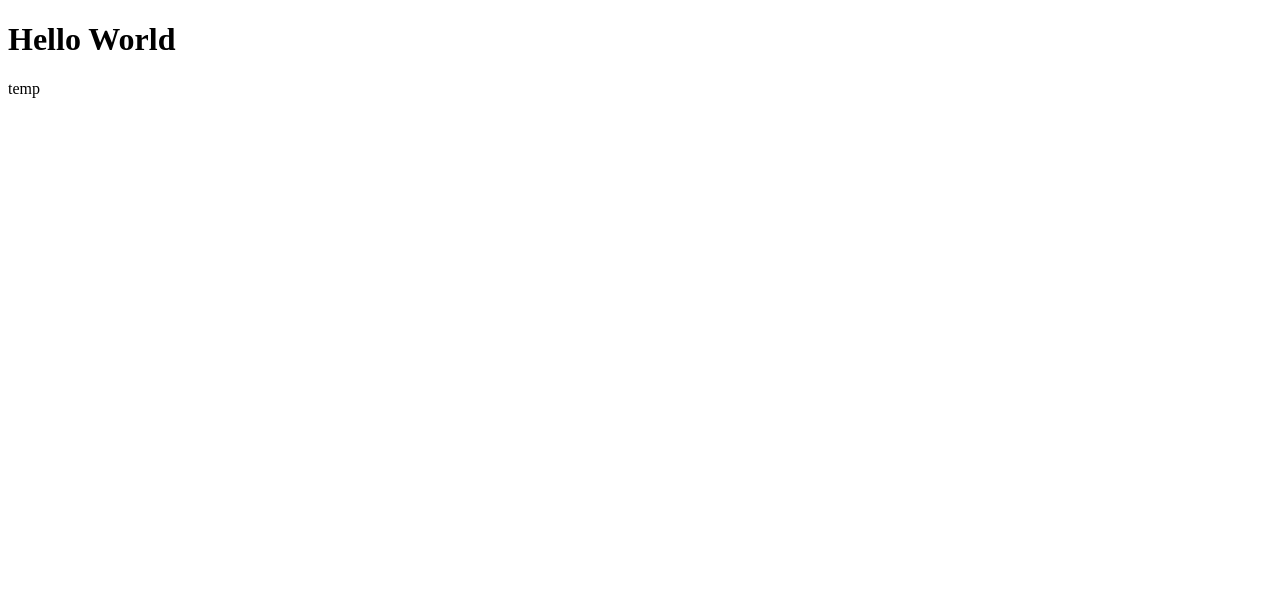
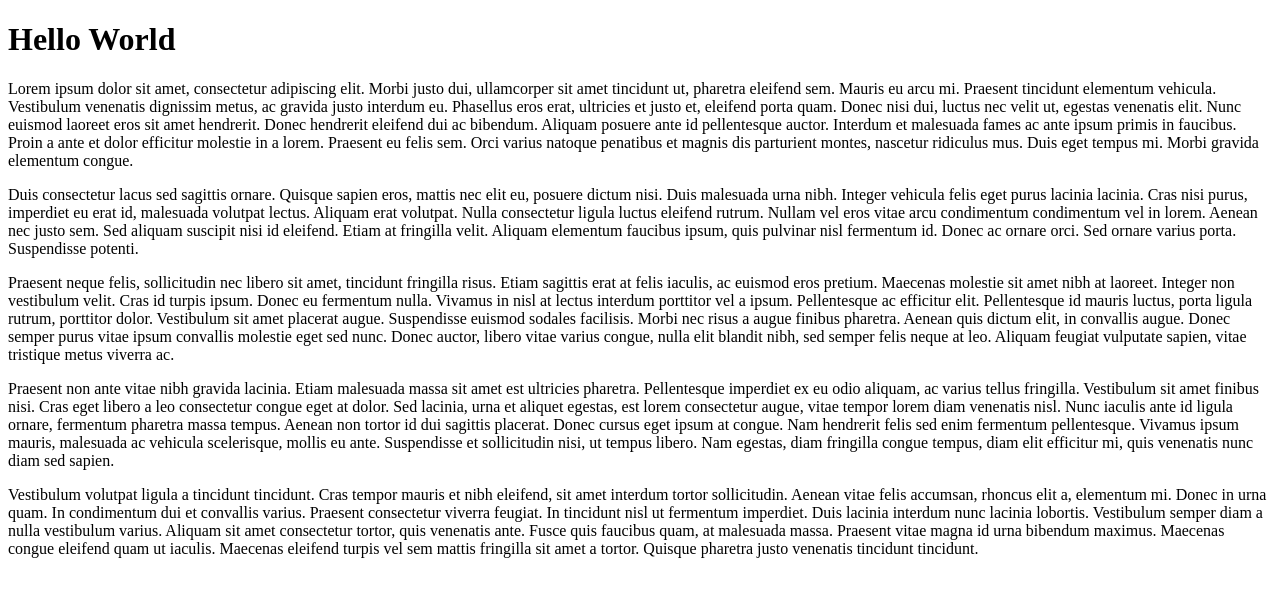
Before and after one commit to Coperh/Coperh.github.io, a plain HTML site: page index.html in a window 1280 px wide. Drawn offline with Linux system fonts and the light colour scheme.

Commit message:
added random paragraphs,
does nothing

```diff
--- a/index.html
+++ b/index.html
@@ -1,10 +1,14 @@
 <!DOCTYPE html>
 <html>
 	<head>
-		<title>Test</title>
+		<title>Sample Test Site</title>
 	</head>
 	<body>
 		<h1>Hello World</h1>
-		<p>temp</p>
+		<p>Lorem ipsum dolor sit amet, consectetur adipiscing elit. Morbi justo dui, ullamcorper sit amet tincidunt ut, pharetra eleifend sem. Mauris eu arcu mi. Praesent tincidunt elementum vehicula. Vestibulum venenatis dignissim metus, ac gravida justo interdum eu. Phasellus eros erat, ultricies et justo et, eleifend porta quam. Donec nisi dui, luctus nec velit ut, egestas venenatis elit. Nunc euismod laoreet eros sit amet hendrerit. Donec hendrerit eleifend dui ac bibendum. Aliquam posuere ante id pellentesque auctor. Interdum et malesuada fames ac ante ipsum primis in faucibus. Proin a ante et dolor efficitur molestie in a lorem. Praesent eu felis sem. Orci varius natoque penatibus et magnis dis parturient montes, nascetur ridiculus mus. Duis eget tempus mi. Morbi gravida elementum congue.</p>
+		<p>Duis consectetur lacus sed sagittis ornare. Quisque sapien eros, mattis nec elit eu, posuere dictum nisi. Duis malesuada urna nibh. Integer vehicula felis eget purus lacinia lacinia. Cras nisi purus, imperdiet eu erat id, malesuada volutpat lectus. Aliquam erat volutpat. Nulla consectetur ligula luctus eleifend rutrum. Nullam vel eros vitae arcu condimentum condimentum vel in lorem. Aenean nec justo sem. Sed aliquam suscipit nisi id eleifend. Etiam at fringilla velit. Aliquam elementum faucibus ipsum, quis pulvinar nisl fermentum id. Donec ac ornare orci. Sed ornare varius porta. Suspendisse potenti.
+		<p>Praesent neque felis, sollicitudin nec libero sit amet, tincidunt fringilla risus. Etiam sagittis erat at felis iaculis, ac euismod eros pretium. Maecenas molestie sit amet nibh at laoreet. Integer non vestibulum velit. Cras id turpis ipsum. Donec eu fermentum nulla. Vivamus in nisl at lectus interdum porttitor vel a ipsum. Pellentesque ac efficitur elit. Pellentesque id mauris luctus, porta ligula rutrum, porttitor dolor. Vestibulum sit amet placerat augue. Suspendisse euismod sodales facilisis. Morbi nec risus a augue finibus pharetra. Aenean quis dictum elit, in convallis augue. Donec semper purus vitae ipsum convallis molestie eget sed nunc. Donec auctor, libero vitae varius congue, nulla elit blandit nibh, sed semper felis neque at leo. Aliquam feugiat vulputate sapien, vitae tristique metus viverra ac.</p>
+		<p>Praesent non ante vitae nibh gravida lacinia. Etiam malesuada massa sit amet est ultricies pharetra. Pellentesque imperdiet ex eu odio aliquam, ac varius tellus fringilla. Vestibulum sit amet finibus nisi. Cras eget libero a leo consectetur congue eget at dolor. Sed lacinia, urna et aliquet egestas, est lorem consectetur augue, vitae tempor lorem diam venenatis nisl. Nunc iaculis ante id ligula ornare, fermentum pharetra massa tempus. Aenean non tortor id dui sagittis placerat. Donec cursus eget ipsum at congue. Nam hendrerit felis sed enim fermentum pellentesque. Vivamus ipsum mauris, malesuada ac vehicula scelerisque, mollis eu ante. Suspendisse et sollicitudin nisi, ut tempus libero. Nam egestas, diam fringilla congue tempus, diam elit efficitur mi, quis venenatis nunc diam sed sapien.</p>
+		<p>Vestibulum volutpat ligula a tincidunt tincidunt. Cras tempor mauris et nibh eleifend, sit amet interdum tortor sollicitudin. Aenean vitae felis accumsan, rhoncus elit a, elementum mi. Donec in urna quam. In condimentum dui et convallis varius. Praesent consectetur viverra feugiat. In tincidunt nisl ut fermentum imperdiet. Duis lacinia interdum nunc lacinia lobortis. Vestibulum semper diam a nulla vestibulum varius. Aliquam sit amet consectetur tortor, quis venenatis ante. Fusce quis faucibus quam, at malesuada massa. Praesent vitae magna id urna bibendum maximus. Maecenas congue eleifend quam ut iaculis. Maecenas eleifend turpis vel sem mattis fringilla sit amet a tortor. Quisque pharetra justo venenatis tincidunt tincidunt.</p>
 	</body>
 </html>
```
